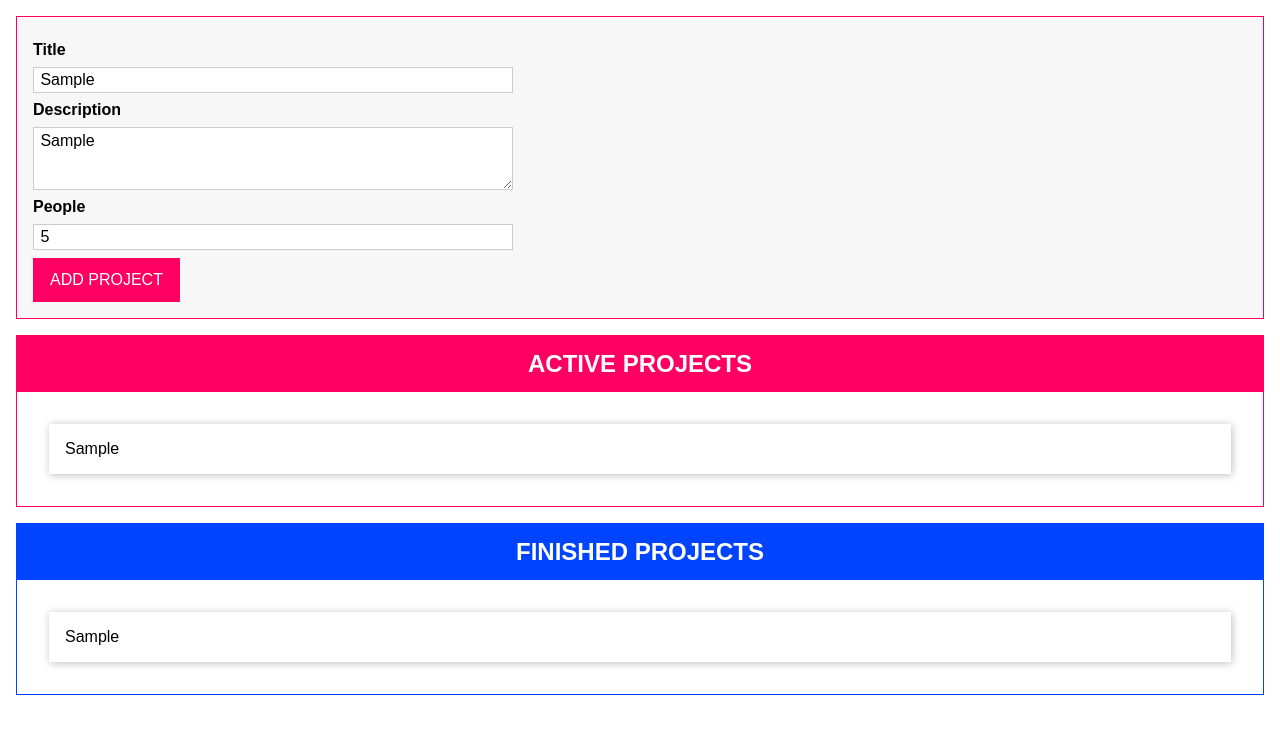
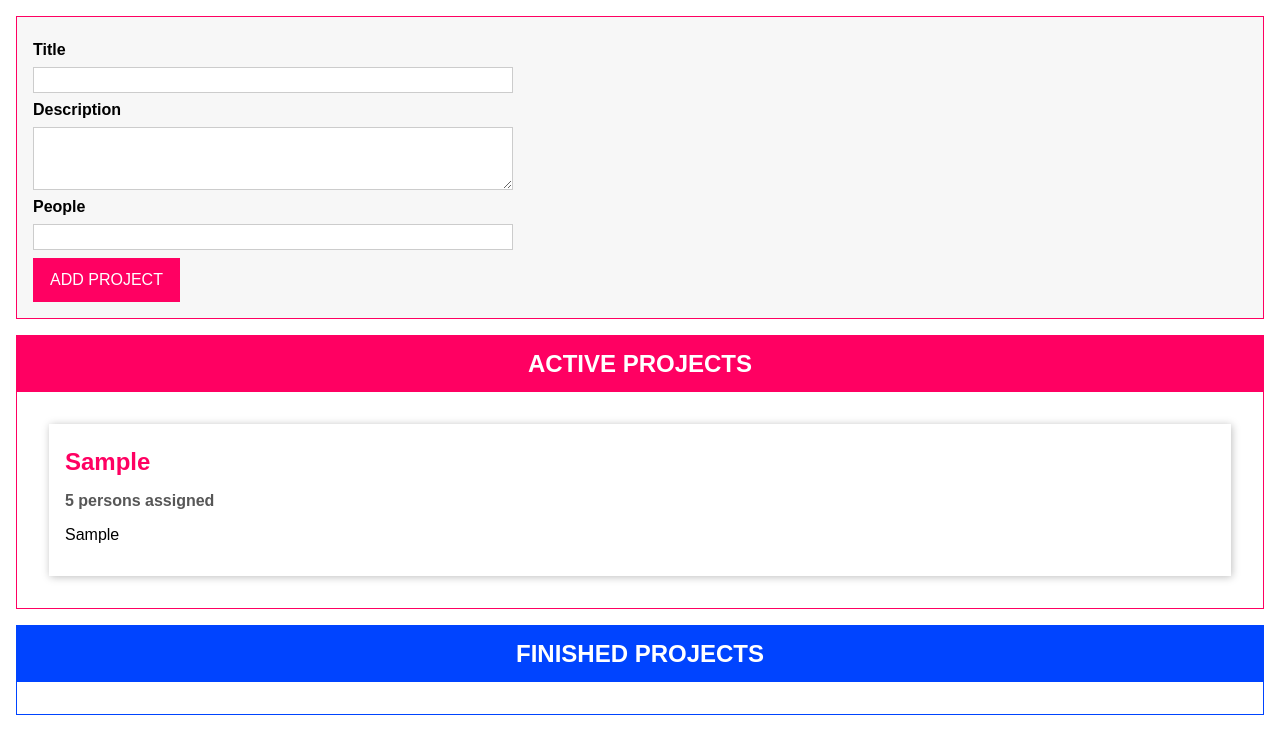
Before and after one commit to kiledonley/understanding-ts, a website with bundled scripts: page index.html in a window 1280 px wide. Both pictures are taken after typing "Sample", "Sample", "5" into the empty fields and a click on the button "ADD PROJECT". Built offline with nearby package versions, Linux system fonts and the light colour scheme.

Commit message:
Initial Drag and drop list

```diff
--- a/app.css
+++ b/app.css
@@ -91,6 +91,7 @@ button:active {
   box-shadow: 1px 1px 8px rgba(0, 0, 0, 0.26);
   padding: 1rem;
   margin: 1rem;
+  background-color: white;
 }
 
 .projects li h2 {
--- a/index.html
+++ b/index.html
@@ -26,7 +26,11 @@
       </form>
     </template>
     <template id="single-project">
-      <li></li>
+      <li draggable="true">
+        <h2></h2>
+        <h3></h3>
+        <p></p>
+      </li>
     </template>
     <template id="project-list">
       <section class="projects">
--- a/src/app.ts
+++ b/src/app.ts
@@ -1,10 +1,49 @@
+// Drag & Drop Interfaces
+interface Draggable {
+  dragStartHandler(event: DragEvent): void;
+  dragEndHandler(event: DragEvent): void;
+}
+
+interface DragTarget {
+  dragOverHandler(event: DragEvent): void;
+  dropHandler(event: DragEvent): void;
+  dragLeaveHandler(event: DragEvent): void;
+}
+
+// Project Type
+enum ProjectStatus {
+  Active,
+  Finished,
+}
+
+class Project {
+  constructor(
+    public id: string,
+    public title: string,
+    public description: string,
+    public people: number,
+    public status: ProjectStatus
+  ) {}
+}
+
 //Project State Management
-class ProjectState {
-  private listeners: any[] = [];
-  private projects: any[] = [];
+type Listener<T> = (items: T) => void;
+
+class State<T> {
+  protected listeners: Listener<T>[] = [];
+
+  addListener(listenerFn: Listener<T>) {
+    this.listeners.push(listenerFn);
+  }
+}
+
+class ProjectState extends State<Project[]> {
+  private projects: Project[] = [];
   private static instance: ProjectState;
 
-  private constructor() {}
+  private constructor() {
+    super();
+  }
 
   static getInstance() {
     if (this.instance) {
@@ -14,18 +53,28 @@ class ProjectState {
     return this.instance;
   }
 
-  addListener(listenerFn: Function) {
-    this.listeners.push(listenerFn);
+  addProject(title: string, description: string, numOfPeople: number) {
+    const newProject = new Project(
+      Math.random().toString(),
+      title,
+      description,
+      numOfPeople,
+      ProjectStatus.Active
+    );
+
+    this.projects.push(newProject);
+    this.updateListeners();
   }
 
-  addProject(title: string, description: string, numOfPeople: number) {
-    const newProject = {
-      id: Math.random().toString(),
-      title: title,
-      description: description,
-      people: numOfPeople,
-    };
-    this.projects.push(newProject);
+  moveProject(projectId: string, newStatus: ProjectStatus) {
+    const project = this.projects.find((project) => project.id === projectId);
+    if (project && project.status !== newStatus) {
+      project.status = newStatus;
+      this.updateListeners();
+    }
+  }
+
+  private updateListeners() {
     for (const listenerFn of this.listeners) {
       listenerFn(this.projects.slice());
     }
@@ -37,7 +86,7 @@ const projectState = ProjectState.getInstance();
 //Validation
 interface Validatable {
   value: string | number;
-  required: boolean;
+  required?: boolean;
   minLength?: number;
   maxLength?: number;
   min?: number;
@@ -92,80 +141,169 @@ function autobind(_: any, _2: string, descriptor: PropertyDescriptor) {
   return adjDescriptor;
 }
 
-//ProjectList Class
-class ProjectList {
+// Component Base Class
+abstract class Component<T extends HTMLElement, U extends HTMLElement> {
   templateElement: HTMLTemplateElement;
-  hostElement: HTMLDivElement;
-  element: HTMLElement;
-  assignedProjects: any[];
+  hostElement: T;
+  element: U;
 
-  constructor(private type: "active" | "finished") {
+  constructor(
+    templateId: string,
+    hostElementId: string,
+    insertAtStart: boolean,
+    newElementId?: string
+  ) {
     this.templateElement = document.getElementById(
-      "project-list"
+      templateId
     )! as HTMLTemplateElement;
-    this.hostElement = document.getElementById("app")! as HTMLDivElement;
-    this.assignedProjects = [];
+    this.hostElement = document.getElementById(hostElementId)! as T;
 
     const importedNode = document.importNode(
       this.templateElement.content,
       true
     );
-    this.element = importedNode.firstElementChild as HTMLElement;
-    this.element.id = `${this.type}-projects`;
+    this.element = importedNode.firstElementChild as U;
+    if (newElementId) {
+      this.element.id = newElementId;
+    }
+    this.attach(insertAtStart);
+  }
 
-    projectState.addListener((projects: any[]) => {
-      this.assignedProjects = projects;
+  private attach(insertAtBeginning: boolean) {
+    this.hostElement.insertAdjacentElement(
+      insertAtBeginning ? "afterbegin" : "beforeend",
+      this.element
+    );
+  }
+
+  abstract configure(): void;
+  abstract renderContent(): void;
+}
+
+// ProjectItem Class
+class ProjectItem
+  extends Component<HTMLUListElement, HTMLLIElement>
+  implements Draggable
+{
+  private project: Project;
+
+  get persons() {
+    if (this.project.people === 1) {
+      return "1 person";
+    }
+    return `${this.project.people} persons`;
+  }
+
+  constructor(hostId: string, project: Project) {
+    super("single-project", hostId, false, project.id);
+    this.project = project;
+
+    this.configure();
+    this.renderContent();
+  }
+
+  @autobind
+  dragStartHandler(event: DragEvent) {
+    event.dataTransfer!.setData("text/plain", this.project.id);
+    event.dataTransfer!.effectAllowed = "move";
+  }
+
+  dragEndHandler(_: DragEvent) {
+    console.log("DragEnd");
+  }
+
+  configure() {
+    this.element.addEventListener("dragstart", this.dragStartHandler);
+    this.element.addEventListener("dragend", this.dragEndHandler);
+  }
+  renderContent() {
+    this.element.querySelector("h2")!.textContent = this.project.title;
+    this.element.querySelector("h3")!.textContent = this.persons + "  assigned";
+    this.element.querySelector("p")!.textContent = this.project.description;
+  }
+}
+
+//ProjectList Class
+class ProjectList
+  extends Component<HTMLDivElement, HTMLElement>
+  implements DragTarget
+{
+  assignedProjects: Project[];
+
+  constructor(private type: "active" | "finished") {
+    super("project-list", "app", false, `${type}-projects`);
+    this.assignedProjects = [];
+
+    this.configure();
+    this.renderContent();
+  }
+
+  @autobind
+  dragOverHandler(event: DragEvent) {
+    if (event.dataTransfer && event.dataTransfer.types[0] === "text/plain") {
+      event.preventDefault();
+      const listEl = this.element.querySelector("ul")!;
+      listEl.classList.add("droppable");
+    }
+  }
+
+  @autobind
+  dropHandler(event: DragEvent) {
+    const projectId = event.dataTransfer!.getData("text/plain");
+    projectState.moveProject(
+      projectId,
+      this.type === "active" ? ProjectStatus.Active : ProjectStatus.Finished
+    );
+  }
+
+  @autobind
+  dragLeaveHandler(_: DragEvent) {
+    const listEl = this.element.querySelector("ul")!;
+    listEl.classList.remove("droppable");
+  }
+
+  configure() {
+    this.element.addEventListener("dragover", this.dragOverHandler);
+    this.element.addEventListener("dragleave", this.dragLeaveHandler);
+    this.element.addEventListener("drop", this.dropHandler);
+
+    projectState.addListener((projects: Project[]) => {
+      const relevantProjects = projects.filter((project) => {
+        if (this.type === "active") {
+          return project.status === ProjectStatus.Active;
+        }
+        return project.status === ProjectStatus.Finished;
+      });
+      this.assignedProjects = relevantProjects;
       this.renderProjects();
     });
-
-    this.attach();
-    this.renderContent();
+  }
+  renderContent() {
+    const listId = `${this.type}-projects-list`;
+    this.element.querySelector("ul")!.id = listId;
+    this.element.querySelector("h2")!.textContent =
+      this.type.toUpperCase() + " PROJECTS";
   }
 
   private renderProjects() {
     const listElement = document.getElementById(
       `${this.type}-projects-list`
     )! as HTMLUListElement;
+    listElement.innerHTML = "";
     for (const prjItem of this.assignedProjects) {
-      const listItem = document.createElement("li");
-      listItem.textContent = prjItem.title;
-      listElement.appendChild(listItem);
+      new ProjectItem(this.element.querySelector("ul")!.id, prjItem);
     }
-  }
-  private renderContent() {
-    const listId = `${this.type}-projects-list`;
-    this.element.querySelector("ul")!.id = listId;
-    this.element.querySelector("h2")!.textContent =
-      this.type.toUpperCase() + " PROJECTS";
-  }
-
-  private attach() {
-    this.hostElement.insertAdjacentElement("beforeend", this.element);
   }
 }
 
 //ProjectInput Class
-class ProjectInput {
-  templateElement: HTMLTemplateElement;
-  hostElement: HTMLDivElement;
-  element: HTMLFormElement;
+class ProjectInput extends Component<HTMLDivElement, HTMLFormElement> {
   titleInputElement: HTMLInputElement;
   descriptionInputElement: HTMLInputElement;
   peopleInputElement: HTMLInputElement;
 
   constructor() {
-    this.templateElement = document.getElementById(
-      "project-input"
-    )! as HTMLTemplateElement;
-    this.hostElement = document.getElementById("app")! as HTMLDivElement;
-
-    const importedNode = document.importNode(
-      this.templateElement.content,
-      true
-    );
-    this.element = importedNode.firstElementChild as HTMLFormElement;
-    this.element.id = "user-input";
-
+    super("project-input", "app", true, "user-input");
     this.titleInputElement = this.element.querySelector(
       "#title"
     ) as HTMLInputElement;
@@ -175,10 +313,14 @@ class ProjectInput {
     this.peopleInputElement = this.element.querySelector(
       "#people"
     ) as HTMLInputElement;
+    this.configure();
+  }
 
-    this.configure();
-    this.attach();
+  configure() {
+    this.element.addEventListener("submit", this.submitHandler);
   }
+
+  renderContent() {}
 
   private gatherUserInput(): [string, string, number] | void {
     const enteredTitle = this.titleInputElement.value;
@@ -225,18 +367,9 @@ class ProjectInput {
     const userInput = this.gatherUserInput();
     if (Array.isArray(userInput)) {
       const [title, description, people] = userInput;
-      console.log("submit");
       projectState.addProject(title, description, people);
-      this.clearInputs;
+      this.clearInputs();
     }
-  }
-
-  private configure() {
-    this.element.addEventListener("submit", this.submitHandler);
-  }
-
-  private attach() {
-    this.hostElement.insertAdjacentElement("afterbegin", this.element);
   }
 }
 
```
Also changed, not shown: dist/app.js, 1 other file.
